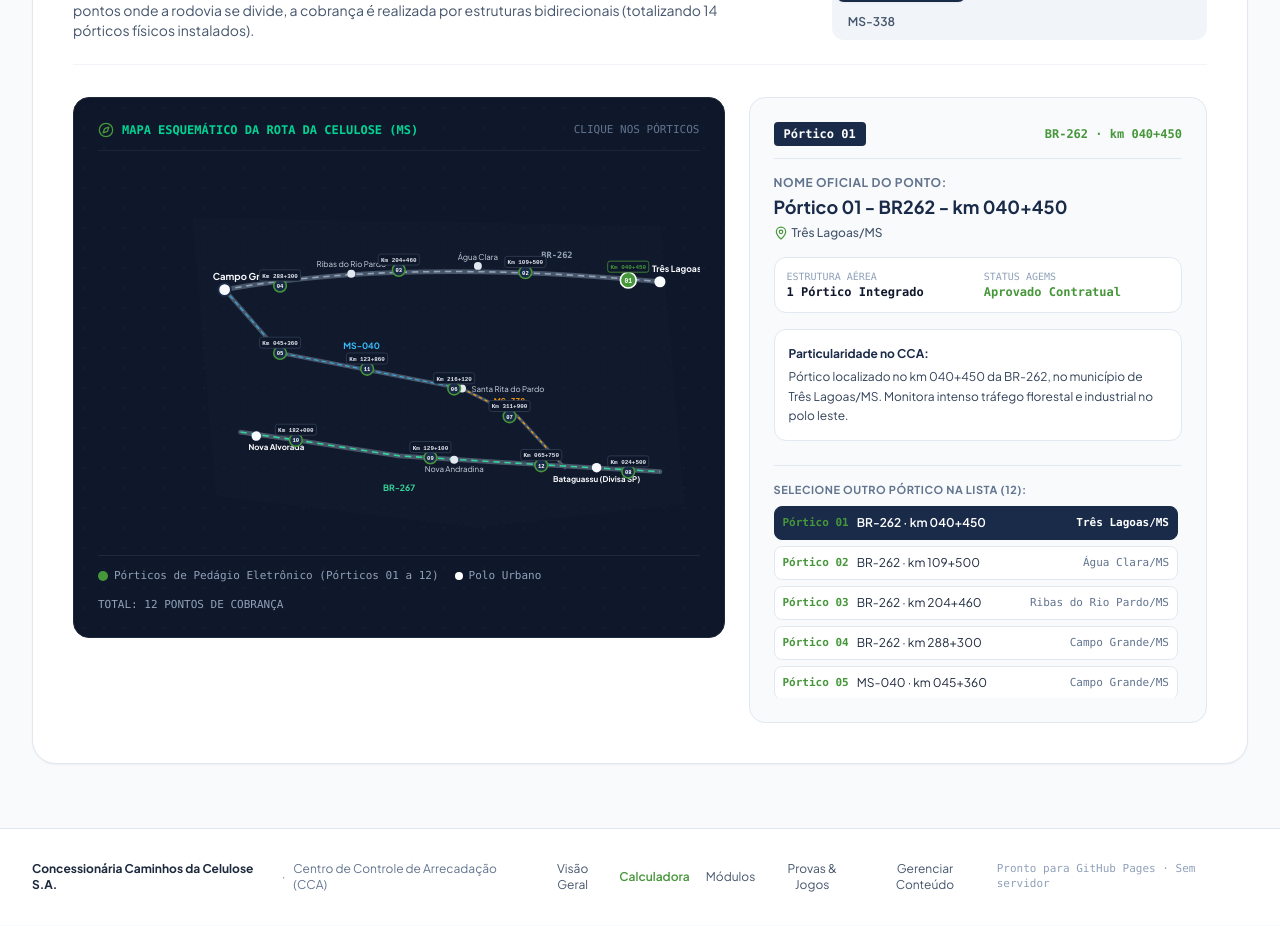
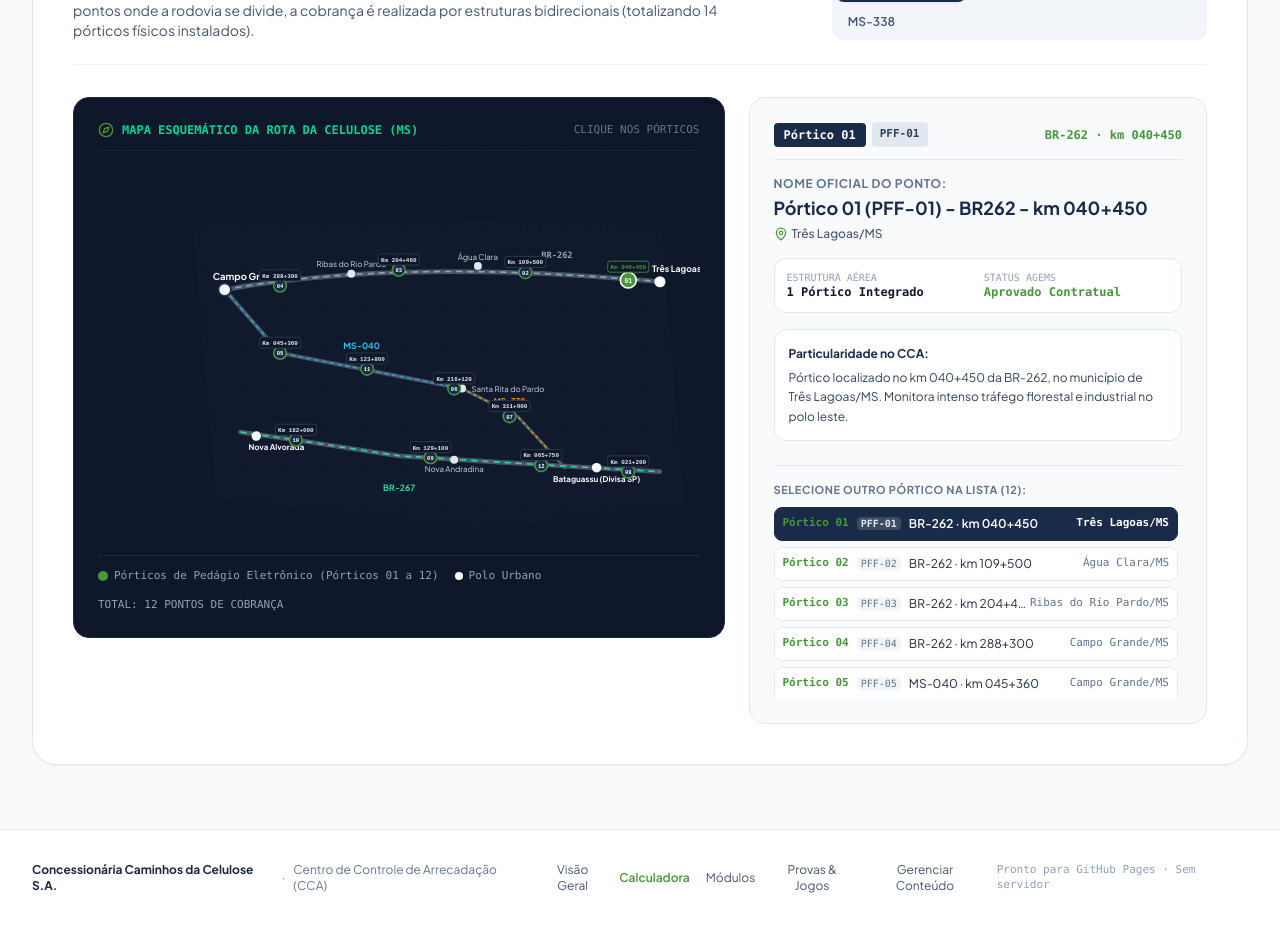
Before and after one commit to eduardobonizio/Treinamento-caminhos-da-celulose, a React (Vite) app: page / in a window 1280 px wide. Shown: the part 1400-2326 px from the top of the page. Built offline with nearby package versions, Linux system fonts and the light colour scheme.

Commit message:
feat(toll): update Free Flow gantry configuration
Consolidate PFF-04 and PFF-08, remove unused entries, and correct the routing algorithm to properly include Pórtico-12. Update gantry nomenclature to include PFF technical codes.

```diff
--- a/src/components/GantryMapSection.tsx
+++ b/src/components/GantryMapSection.tsx
@@ -4,6 +4,7 @@
 export interface GantryLocation {
   id: string;
   code: string; // "Pórtico 01", "Pórtico 02", etc.
+  pffCode: string; // "PFF-01" to "PFF-12"
   number: number;
   fullName: string; // "Pórtico 01 - BR262 - km 040+450"
   highway: 'BR-262' | 'MS-040' | 'BR-267' | 'MS-338';
@@ -18,8 +19,9 @@
   {
     id: 'portico-01',
     code: 'Pórtico 01',
+    pffCode: 'PFF-01',
     number: 1,
-    fullName: 'Pórtico 01 - BR262 - km 040+450',
+    fullName: 'Pórtico 01 (PFF-01) - BR262 - km 040+450',
     highway: 'BR-262',
     kmDisplay: 'km 040+450',
     city: 'Três Lagoas/MS',
@@ -30,8 +32,9 @@
   {
     id: 'portico-02',
     code: 'Pórtico 02',
+    pffCode: 'PFF-02',
     number: 2,
-    fullName: 'Pórtico 02 - BR262 - km 109+500',
+    fullName: 'Pórtico 02 (PFF-02) - BR262 - km 109+500',
     highway: 'BR-262',
     kmDisplay: 'km 109+500',
     city: 'Água Clara/MS',
@@ -42,8 +45,9 @@
   {
     id: 'portico-03',
     code: 'Pórtico 03',
+    pffCode: 'PFF-03',
     number: 3,
-    fullName: 'Pórtico 03 - BR262 - km 204+460',
+    fullName: 'Pórtico 03 (PFF-03) - BR262 - km 204+460',
     highway: 'BR-262',
     kmDisplay: 'km 204+460',
     city: 'Ribas do Rio Pardo/MS',
@@ -54,20 +58,22 @@
   {
     id: 'portico-04',
     code: 'Pórtico 04',
+    pffCode: 'PFF-04',
     number: 4,
-    fullName: 'Pórtico 04 - BR262 - km 288+300',
+    fullName: 'Pórtico 04 (PFF-04) - BR262 - km 288+300',
     highway: 'BR-262',
     kmDisplay: 'km 288+300',
     city: 'Campo Grande/MS',
     gantriesCount: 2,
-    description: 'Pórtico no km 288+300 da BR-262, no município de Campo Grande/MS. Estrutura bidirecional no acesso da capital do estado.',
+    description: 'Localizado em trecho de pista duplicada no km 288+300 da BR-262 (Campo Grande/MS). Conta com 2 estruturas físicas na mesma localização (uma para o sentido Leste e outra para o sentido Oeste), cobrando apenas 1 tarifa por sentido trafegado.',
     coords: { x: 230, y: 155 }
   },
   {
     id: 'portico-05',
     code: 'Pórtico 05',
+    pffCode: 'PFF-05',
     number: 5,
-    fullName: 'Pórtico 05 - MS040 - km 045+360',
+    fullName: 'Pórtico 05 (PFF-05) - MS040 - km 045+360',
     highway: 'MS-040',
     kmDisplay: 'km 045+360',
     city: 'Campo Grande/MS',
@@ -78,8 +84,9 @@
   {
     id: 'portico-06',
     code: 'Pórtico 06',
+    pffCode: 'PFF-06',
     number: 6,
-    fullName: 'Pórtico 06 - MS040 - km 216+120',
+    fullName: 'Pórtico 06 (PFF-06) - MS040 - km 216+120',
     highway: 'MS-040',
     kmDisplay: 'km 216+120',
     city: 'Santa Rita do Pardo/MS',
@@ -90,8 +97,9 @@
   {
     id: 'portico-07',
     code: 'Pórtico 07',
+    pffCode: 'PFF-07',
     number: 7,
-    fullName: 'Pórtico 07 - MS338 - km 311+900',
+    fullName: 'Pórtico 07 (PFF-07) - MS338 - km 311+900',
     highway: 'MS-338',
     kmDisplay: 'km 311+900',
     city: 'Santa Rita do Pardo/MS',
@@ -102,20 +110,22 @@
   {
     id: 'portico-08',
     code: 'Pórtico 08',
+    pffCode: 'PFF-08',
     number: 8,
-    fullName: 'Pórtico 08 - BR267 - km 024+500',
+    fullName: 'Pórtico 08 (PFF-08) - BR267 - km 021+200',
     highway: 'BR-267',
-    kmDisplay: 'km 024+500',
+    kmDisplay: 'km 021+200',
     city: 'Bataguassu/MS',
     gantriesCount: 2,
-    description: 'Pórtico no km 024+500 da BR-267, no município de Bataguassu/MS. Portal interestadual com SP pela ponte do Rio Paraná.',
+    description: 'Localizado em trecho de pista duplicada no km 021+200 da BR-267 (Bataguassu/MS). Conta com 2 estruturas físicas na mesma localização (sentido Leste e sentido Oeste) junto ao portal interestadual com SP.',
     coords: { x: 670, y: 390 }
   },
   {
     id: 'portico-09',
     code: 'Pórtico 09',
+    pffCode: 'PFF-09',
     number: 9,
-    fullName: 'Pórtico 09 - BR267 - km 129+100',
+    fullName: 'Pórtico 09 (PFF-09) - BR267 - km 129+100',
     highway: 'BR-267',
     kmDisplay: 'km 129+100',
     city: 'Nova Andradina/MS',
@@ -126,8 +136,9 @@
   {
     id: 'portico-10',
     code: 'Pórtico 10',
+    pffCode: 'PFF-10',
     number: 10,
-    fullName: 'Pórtico 10 - BR267 - km 182+000',
+    fullName: 'Pórtico 10 (PFF-10) - BR267 - km 182+000',
     highway: 'BR-267',
     kmDisplay: 'km 182+000',
     city: 'Nova Alvorada do Sul/MS',
@@ -138,8 +149,9 @@
   {
     id: 'portico-11',
     code: 'Pórtico 11',
+    pffCode: 'PFF-11',
     number: 11,
-    fullName: 'Pórtico 11 - MS040 - km 123+860',
+    fullName: 'Pórtico 11 (PFF-11) - MS040 - km 123+860',
     highway: 'MS-040',
     kmDisplay: 'km 123+860',
     city: 'Ribas do Rio Pardo/MS',
@@ -150,10 +162,11 @@
   {
     id: 'portico-12',
     code: 'Pórtico 12',
+    pffCode: 'PFF-12',
     number: 12,
-    fullName: 'Pórtico 12 - BR267 - KM 065+750',
+    fullName: 'Pórtico 12 (PFF-12) - BR267 - km 065+750',
     highway: 'BR-267',
-    kmDisplay: 'KM 065+750',
+    kmDisplay: 'km 065+750',
     city: 'Anaurilândia/MS',
     gantriesCount: 1,
     description: 'Pórtico no km 065+750 da BR-267, no município de Anaurilândia/MS. Integração viária no leste sul-mato-grossense.',
@@ -444,9 +457,14 @@
 
           <div>
             <div className="flex items-center justify-between border-b border-slate-200 pb-3">
-              <span className="text-xs font-mono font-bold px-2.5 py-1 rounded bg-[#1A2B49] text-white">
-                {activeGantry.code}
-              </span>
+              <div className="flex items-center gap-1.5">
+                <span className="text-xs font-mono font-bold px-2.5 py-1 rounded bg-[#1A2B49] text-white">
+                  {activeGantry.code}
+                </span>
+                <span className="text-[11px] font-mono font-bold px-2 py-1 rounded bg-slate-200 text-slate-700">
+                  {activeGantry.pffCode}
+                </span>
+              </div>
               <span className="text-xs font-mono font-bold text-[#46973A]">
                 {activeGantry.highway} · {activeGantry.kmDisplay}
               </span>
@@ -470,7 +488,7 @@
               <div>
                 <span className="text-slate-400 block text-[10px] uppercase">Estrutura Aérea</span>
                 <span className="text-slate-900 font-bold">
-                  {activeGantry.gantriesCount === 2 ? '2 Pórticos (Bidirecional)' : '1 Pórtico Integrado'}
+                  {activeGantry.gantriesCount === 2 ? '2 Pórticos (Pista Duplicada)' : '1 Pórtico Integrado'}
                 </span>
               </div>
               <div>
@@ -504,6 +522,7 @@
                 >
                   <span className="flex items-center gap-2 truncate">
                     <span className="font-mono text-[11px] font-bold text-[#46973A]">{g.code}</span>
+                    <span className={`font-mono text-[10px] px-1 rounded ${activeGantry.id === g.id ? 'bg-white/15 text-slate-200' : 'bg-slate-100 text-slate-500'}`}>{g.pffCode}</span>
                     <span className="truncate">{g.highway} · {g.kmDisplay}</span>
                   </span>
                   <span className={`text-[11px] font-mono shrink-0 ${activeGantry.id === g.id ? 'text-white' : 'text-slate-500'}`}>
--- a/src/components/RouteTollCalculator.tsx
+++ b/src/components/RouteTollCalculator.tsx
@@ -45,6 +45,7 @@
 export interface GantryDef {
   id: string;
   code: string;
+  pffCode: string;
   number: number;
   highway: string;
   kmDisplay: string;
@@ -55,6 +56,8 @@
   lat: number;
   lng: number;
   baseFee: number; // Base fee for 1x car
+  gantriesCount?: number;
+  duplicatedLaneNote?: string;
 }
 
 export interface RouteEdge {
@@ -89,7 +92,7 @@
   { id: 'ac', name: 'Água Clara', uf: 'MS', region: 'Costa Leste BR-262', locationType: 'municipality', lat: -20.4481, lng: -52.8797 },
   { id: 'tl', name: 'Três Lagoas', uf: 'MS', region: 'Polo Industrial Leste BR-262', locationType: 'municipality', lat: -20.7849, lng: -51.7007 },
   { id: 'srp', name: 'Santa Rita do Pardo', uf: 'MS', region: 'Corredor MS-040', locationType: 'municipality', lat: -21.3014, lng: -52.8306 },
-  { id: 'bat', name: 'Bataguassu', uf: 'MS', region: 'Entroncamento BR-267 / Divisa SP', locationType: 'municipality', lat: -21.7142, lng: -52.4222 },
+  { id: 'bat', name: 'Bataguassu', uf: 'MS', region: 'Entroncamento BR-267 / Divisa SP', locationType: 'municipality', lat: -21.7263, lng: -52.3150 },
   { id: 'nand', name: 'Nova Andradina', uf: 'MS', region: 'Vale do Ivinhema BR-267', locationType: 'municipality', lat: -22.2333, lng: -53.3431 },
   { id: 'nas', name: 'Nova Alvorada do Sul', uf: 'MS', region: 'Entroncamento BR-163 / BR-267', locationType: 'municipality', lat: -21.4658, lng: -54.3839 },
   { id: 'anau', name: 'Anaurilândia', uf: 'MS', region: 'Região Leste BR-267', locationType: 'municipality', lat: -22.1875, lng: -52.7178 },
@@ -157,22 +160,20 @@
   { id: 'ref-fazenda-040', name: 'Polo Agroflorestal Fazenda MS-040', uf: 'MS', region: 'Santa Rita do Pardo · MS-040', locationType: 'reference', lat: -20.9200, lng: -53.9500 },
 ];
 
-// 2. Official 14 Gantries
+// 2. Official 12 Gantries (PFF-01 to PFF-12; Pórticos 04 and 08 have 2 physical structures on duplicated lanes, replacing 13 and 14)
 export const GANATRIES_MAP: Record<string, GantryDef> = {
-  'p01': { id: 'p01', code: 'Pórtico-01', number: 1, highway: 'BR-262', kmDisplay: 'km 040+450', declaredKm: 40.450, estimatedKm: 40.277, axisDistanceM: 1.7, city: 'Três Lagoas/MS', lat: -20.774761, lng: -51.972631, baseFee: 13.70 },
-  'p02': { id: 'p02', code: 'Pórtico-02', number: 2, highway: 'BR-262', kmDisplay: 'km 109+500', declaredKm: 109.500, estimatedKm: 109.585, axisDistanceM: 0.8, city: 'Água Clara/MS', lat: -20.532817, lng: -52.578264, baseFee: 16.00 },
-  'p03': { id: 'p03', code: 'Pórtico-03', number: 3, highway: 'BR-262', kmDisplay: 'km 204+460', declaredKm: 204.460, estimatedKm: 204.437, axisDistanceM: 6.5, city: 'Ribas do Rio Pardo/MS', lat: -20.467206, lng: -53.427997, baseFee: 18.00 },
-  'p04': { id: 'p04', code: 'Pórtico-04', number: 4, highway: 'BR-262', kmDisplay: 'km 288+300', declaredKm: 288.300, estimatedKm: 288.392, axisDistanceM: 7.9, city: 'Campo Grande/MS', lat: -20.490294, lng: -54.188414, baseFee: 14.90 },
-  'p05': { id: 'p05', code: 'Pórtico-05', number: 5, highway: 'MS-040', kmDisplay: 'km 045+360', declaredKm: 45.360, estimatedKm: 45.422, axisDistanceM: 1.6, city: 'Campo Grande/MS', lat: -20.712436, lng: -54.231033, baseFee: 14.90 },
-  'p06': { id: 'p06', code: 'Pórtico-06', number: 6, highway: 'MS-040', kmDisplay: 'km 216+120', declaredKm: 216.120, estimatedKm: 216.049, axisDistanceM: 2.9, city: 'Santa Rita do Pardo/MS', lat: -21.262358, lng: -52.906136, baseFee: 5.60 },
-  'p07': { id: 'p07', code: 'Pórtico-07', number: 7, highway: 'MS-338', kmDisplay: 'km 311+900', declaredKm: 311.900, estimatedKm: 313.988, axisDistanceM: 4.8, city: 'Santa Rita do Pardo/MS', lat: -21.464914, lng: -52.633011, baseFee: 5.60 },
-  'p08': { id: 'p08', code: 'Pórtico-08', number: 8, highway: 'BR-267', kmDisplay: 'km 024+500', declaredKm: 24.500, estimatedKm: 23.918, axisDistanceM: 7.1, city: 'Bataguassu/MS', lat: -21.726575, lng: -52.369401, baseFee: 10.90 },
-  'p09': { id: 'p09', code: 'Pórtico-09', number: 9, highway: 'BR-267', kmDisplay: 'km 129+100', declaredKm: 129.100, estimatedKm: 129.348, axisDistanceM: 9.0, city: 'Nova Andradina/MS', lat: -21.731950, lng: -53.306156, baseFee: 17.80 },
-  'p10': { id: 'p10', code: 'Pórtico-10', number: 10, highway: 'BR-267', kmDisplay: 'km 182+000', declaredKm: 182.000, estimatedKm: 182.120, axisDistanceM: 3.9, city: 'Nova Alvorada do Sul/MS', lat: -21.606100, lng: -53.789867, baseFee: 13.10 },
-  'p11': { id: 'p11', code: 'Pórtico-11', number: 11, highway: 'MS-040', kmDisplay: 'km 123+860', declaredKm: 123.860, estimatedKm: 123.536, axisDistanceM: 3.5, city: 'Ribas do Rio Pardo/MS', lat: -21.099819, lng: -53.702325, baseFee: 16.20 },
-  'p12': { id: 'p12', code: 'Pórtico-12', number: 12, highway: 'BR-267', kmDisplay: 'km 065+750', declaredKm: 65.750, estimatedKm: 66.198, axisDistanceM: 3.9, city: 'Anaurilândia/MS', lat: -21.852417, lng: -52.733739, baseFee: 12.30 },
-  'p13': { id: 'p13', code: 'Pórtico-13', number: 13, highway: 'MS-338', kmDisplay: 'km 150+000', declaredKm: 150.000, estimatedKm: 150.000, axisDistanceM: 2.5, city: 'Camapuã/MS', lat: -19.980000, lng: -53.900000, baseFee: 16.20 },
-  'p14': { id: 'p14', code: 'Pórtico-14', number: 14, highway: 'MS-395', kmDisplay: 'km 080+000', declaredKm: 80.000, estimatedKm: 80.000, axisDistanceM: 2.0, city: 'Brasilândia/MS', lat: -21.480000, lng: -52.230000, baseFee: 11.30 },
+  'p01': { id: 'p01', code: 'Pórtico-01', pffCode: 'PFF-01', number: 1, highway: 'BR-262', kmDisplay: 'km 040+450', declaredKm: 40.450, estimatedKm: 40.277, axisDistanceM: 1.7, city: 'Três Lagoas/MS', lat: -20.774761, lng: -51.972631, baseFee: 13.70, gantriesCount: 1 },
+  'p02': { id: 'p02', code: 'Pórtico-02', pffCode: 'PFF-02', number: 2, highway: 'BR-262', kmDisplay: 'km 109+500', declaredKm: 109.500, estimatedKm: 109.585, axisDistanceM: 0.8, city: 'Água Clara/MS', lat: -20.532817, lng: -52.578264, baseFee: 16.00, gantriesCount: 1 },
+  'p03': { id: 'p03', code: 'Pórtico-03', pffCode: 'PFF-03', number: 3, highway: 'BR-262', kmDisplay: 'km 204+460', declaredKm: 204.460, estimatedKm: 204.437, axisDistanceM: 6.5, city: 'Ribas do Rio Pardo/MS', lat: -20.467206, lng: -53.427997, baseFee: 18.00, gantriesCount: 1 },
+  'p04': { id: 'p04', code: 'Pórtico-04', pffCode: 'PFF-04', number: 4, highway: 'BR-262', kmDisplay: 'km 288+300', declaredKm: 288.300, estimatedKm: 288.392, axisDistanceM: 7.9, city: 'Campo Grande/MS', lat: -20.490294, lng: -54.188414, baseFee: 14.90, gantriesCount: 2, duplicatedLaneNote: 'Pista duplicada: 2 pórticos físicos (Leste/Oeste) na mesma localização' },
+  'p05': { id: 'p05', code: 'Pórtico-05', pffCode: 'PFF-05', number: 5, highway: 'MS-040', kmDisplay: 'km 045+360', declaredKm: 45.360, estimatedKm: 45.422, axisDistanceM: 1.6, city: 'Campo Grande/MS', lat: -20.712436, lng: -54.231033, baseFee: 14.90, gantriesCount: 1 },
+  'p06': { id: 'p06', code: 'Pórtico-06', pffCode: 'PFF-06', number: 6, highway: 'MS-040', kmDisplay: 'km 216+120', declaredKm: 216.120, estimatedKm: 216.049, axisDistanceM: 2.9, city: 'Santa Rita do Pardo/MS', lat: -21.262358, lng: -52.906136, baseFee: 5.60, gantriesCount: 1 },
+  'p07': { id: 'p07', code: 'Pórtico-07', pffCode: 'PFF-07', number: 7, highway: 'MS-338', kmDisplay: 'km 311+900', declaredKm: 311.900, estimatedKm: 313.988, axisDistanceM: 4.8, city: 'Santa Rita do Pardo/MS', lat: -21.464914, lng: -52.633011, baseFee: 5.60, gantriesCount: 1 },
+  'p08': { id: 'p08', code: 'Pórtico-08', pffCode: 'PFF-08', number: 8, highway: 'BR-267', kmDisplay: 'km 021+200', declaredKm: 21.200, estimatedKm: 21.200, axisDistanceM: 1.2, city: 'Bataguassu/MS', lat: -21.726745, lng: -52.337542, baseFee: 10.90, gantriesCount: 2, duplicatedLaneNote: 'Pista duplicada: 2 pórticos físicos (Leste/Oeste) na mesma localização' },
+  'p09': { id: 'p09', code: 'Pórtico-09', pffCode: 'PFF-09', number: 9, highway: 'BR-267', kmDisplay: 'km 129+100', declaredKm: 129.100, estimatedKm: 129.348, axisDistanceM: 9.0, city: 'Nova Andradina/MS', lat: -21.731950, lng: -53.306156, baseFee: 17.80, gantriesCount: 1 },
+  'p10': { id: 'p10', code: 'Pórtico-10', pffCode: 'PFF-10', number: 10, highway: 'BR-267', kmDisplay: 'km 182+000', declaredKm: 182.000, estimatedKm: 182.120, axisDistanceM: 3.9, city: 'Nova Alvorada do Sul/MS', lat: -21.606100, lng: -53.789867, baseFee: 13.10, gantriesCount: 1 },
+  'p11': { id: 'p11', code: 'Pórtico-11', pffCode: 'PFF-11', number: 11, highway: 'MS-040', kmDisplay: 'km 123+860', declaredKm: 123.860, estimatedKm: 123.536, axisDistanceM: 3.5, city: 'Ribas do Rio Pardo/MS', lat: -21.099819, lng: -53.702325, baseFee: 16.20, gantriesCount: 1 },
+  'p12': { id: 'p12', code: 'Pórtico-12', pffCode: 'PFF-12', number: 12, highway: 'BR-267', kmDisplay: 'km 065+750', declaredKm: 65.750, estimatedKm: 66.198, axisDistanceM: 3.2, city: 'Anaurilândia/MS', lat: -21.852417, lng: -52.733739, baseFee: 12.30, gantriesCount: 1 },
 };
 
 // 3. Topo-Geographic Segments / Graph Edges
@@ -186,8 +187,8 @@
   { from: 'cg', to: 'srp', highway: 'MS-040', gantries: ['p05', 'p11', 'p06'] },
 
   // MS-338 Corridor
-  { from: 'srp', to: 'bat', highway: 'MS-338', gantries: ['p07'] },
-  { from: 'cam', to: 'rrp', highway: 'MS-338', gantries: ['p13'] },
+  { from: 'srp', to: 'bat', highway: 'MS-338', gantries: ['p07', 'p08'] },
+  { from: 'cam', to: 'rrp', highway: 'MS-338', gantries: [] },
 
   // BR-163 / BR-267 Corridor
   { from: 'cg', to: 'nas', highway: 'BR-163', gantries: [] },
@@ -196,7 +197,7 @@
   { from: 'anau', to: 'bat', highway: 'BR-267', gantries: ['p12', 'p08'] },
 
   // MS-395 Corridor
-  { from: 'bat', to: 'bra', highway: 'MS-395', gantries: ['p14'] },
+  { from: 'bat', to: 'bra', highway: 'MS-395', gantries: [] },
   { from: 'bra', to: 'tl', highway: 'MS-395', gantries: [] },
 
   // Regional Accesses
@@ -390,6 +391,30 @@
   return R * c;
 }
 
+// Orthogonal Point-to-Segment projection distance in meters & segment progression t in [0, 1]
+function pointToSegmentProjection(
+  pLat: number,
+  pLng: number,
+  lat1: number,
+  lng1: number,
+  lat2: number,
+  lng2: number
+): { distanceMeters: number; t: number } {
+  const cosLat = Math.cos((pLat * Math.PI) / 180);
+  const ax = (lng1 - pLng) * 111320 * cosLat;
+  const ay = (lat1 - pLat) * 110540;
+  const bx = (lng2 - pLng) * 111320 * cosLat;
+  const by = (lat2 - pLat) * 110540;
+  const dx = bx - ax;
+  const dy = by - ay;
+  const lenSq = dx * dx + dy * dy;
+  let t = lenSq === 0 ? 0 : -(ax * dx + ay * dy) / lenSq;
+  t = Math.max(0, Math.min(1, t));
+  const cx = ax + t * dx;
+  const cy = ay + t * dy;
+  return { distanceMeters: Math.hypot(cx, cy), t };
+}
+
 // Nominatim OpenStreetMap Async Hybrid Search Engine
 async function searchNominatim(query: string): Promise<CityNode[]> {
   if (!query || query.trim().length < 3) return [];
@@ -564,19 +589,33 @@
 
       allGantries.forEach(gantry => {
         let minDistance = Infinity;
-        let minIdx = -1;
-
-        for (let i = 0; i < coords.length; i++) {
-          const [pLng, pLat] = coords[i];
-          const dist = haversineDistanceMeters(gantry.lat, gantry.lng, pLat, pLng);
-          if (dist < minDistance) {
-            minDistance = dist;
-            minIdx = i;
+        let minProgression = -1;
+
+        if (coords.length === 1) {
+          const [pLng, pLat] = coords[0];
+          minDistance = haversineDistanceMeters(gantry.lat, gantry.lng, pLat, pLng);
+          minProgression = 0;
+        } else {
+          for (let i = 0; i < coords.length - 1; i++) {
+            const [lng1, lat1] = coords[i];
+            const [lng2, lat2] = coords[i + 1];
+            const { distanceMeters, t } = pointToSegmentProjection(
+              gantry.lat,
+              gantry.lng,
+              lat1,
+              lng1,
+              lat2,
+              lng2
+            );
+            if (distanceMeters < minDistance) {
+              minDistance = distanceMeters;
+              minProgression = i + t;
+            }
           }
         }
 
         if (minDistance <= 1500) {
-          detectedGantriesWithIdx.push({ gantry, idx: minIdx });
+          detectedGantriesWithIdx.push({ gantry, idx: minProgression });
         }
       });
 
@@ -786,15 +825,17 @@
         iconAnchor: [iconSize[0] / 2, iconSize[1] / 2]
       });
 
+      // 1. Plot All 12 Official Gantries
       const popupHtml = `
-        <div class="p-2 text-slate-800 text-xs font-sans min-w-[210px]">
-          <div class="font-bold text-sm text-[#1A2B49] border-b border-slate-200 pb-1 mb-1.5 flex items-center justify-between">
-            <span>${gantry.code}</span>
+        <div class="p-2 text-slate-800 text-xs font-sans min-w-[220px]">
+          <div class="font-bold text-sm text-[#1A2B49] border-b border-slate-200 pb-1 mb-1.5 flex items-center justify-between gap-2">
+            <span>${gantry.code} <span class="text-[10px] font-mono text-slate-500">(${gantry.pffCode})</span></span>
             <span class="text-[10px] font-mono text-[#46973A] bg-emerald-50 px-1.5 py-0.5 rounded border border-emerald-200 font-bold">${gantry.highway}</span>
           </div>
           <div class="space-y-1 text-[11px] text-slate-600">
             <div><strong>Município:</strong> ${gantry.city}</div>
             <div><strong>Estaca/KM:</strong> ${gantry.kmDisplay}</div>
+            ${gantry.duplicatedLaneNote ? `<div class="text-[10px] font-semibold text-amber-800 bg-amber-50 border border-amber-200 rounded px-1.5 py-0.5">${gantry.duplicatedLaneNote}</div>` : ''}
             <div class="text-[10px] font-mono text-slate-500">KM Decl: ${gantry.declaredKm} | KM Est: ${gantry.estimatedKm}</div>
             <div class="text-[10px] font-mono text-slate-500">Distância ao Eixo: ${gantry.axisDistanceM} m</div>
             <div class="pt-1.5 mt-1.5 border-t border-slate-100 flex items-center justify-between font-mono">
@@ -915,7 +956,7 @@
         </span>
         <span className="flex items-center gap-1.5">
           <span className="w-2.5 h-2.5 rounded-full bg-slate-400 border border-white" />
-          <span>Demais Pórticos (14 Total)</span>
+          <span>Demais Pórticos (12 Total)</span>
         </span>
         {validStops.length >= 2 && (
           <span className="flex items-center gap-1.5">
@@ -1514,7 +1555,7 @@
                 <span>Mapa Geográfico Interativo do Trajeto (Leaflet)</span>
               </div>
               <span className="text-[11px] font-mono text-slate-500 hidden sm:inline">
-                14 Pórticos Free Flow no MS
+                12 Pontos de Cobrança (14 Pórticos Físicos)
               </span>
             </div>
 
@@ -1768,9 +1809,12 @@
                                 {idx + 1}
                               </span>
                               <div>
-                                <div className="flex items-center gap-2">
+                                <div className="flex flex-wrap items-center gap-2">
                                   <span className="font-bold text-sm text-[#1A2B49]">
                                     {gantry.code}
+                                  </span>
+                                  <span className="text-[11px] font-mono font-bold text-slate-600 bg-slate-100 px-1.5 py-0.5 rounded border border-slate-200">
+                                    {gantry.pffCode}
                                   </span>
                                   <span className="text-xs font-mono font-bold text-[#46973A] bg-emerald-50 px-2 py-0.5 rounded border border-emerald-100">
                                     {gantry.highway} · {gantry.kmDisplay}
@@ -1779,6 +1823,11 @@
                                 <span className="text-xs text-slate-500 mt-0.5 block">
                                   Município de Referência: <strong>{gantry.city}</strong>
                                 </span>
+                                {gantry.duplicatedLaneNote && (
+                                  <span className="text-[11px] text-amber-800 bg-amber-50 border border-amber-200 px-2 py-0.5 rounded-md mt-1 inline-block font-medium">
+                                    {gantry.duplicatedLaneNote}
+                                  </span>
+                                )}
                               </div>
                             </div>
 
```
Also changed, not shown: .aistudio/artifacts/brain/a0b61afb-b980-4728-b4f6-8a91be40ade8/implementation_plan.md, .aistudio/artifacts/brain/a0b61afb-b980-4728-b4f6-8a91be40ade8/implementation_plan.md.metadata.json, 7 other files (tests, documents, lock files or other folders).
